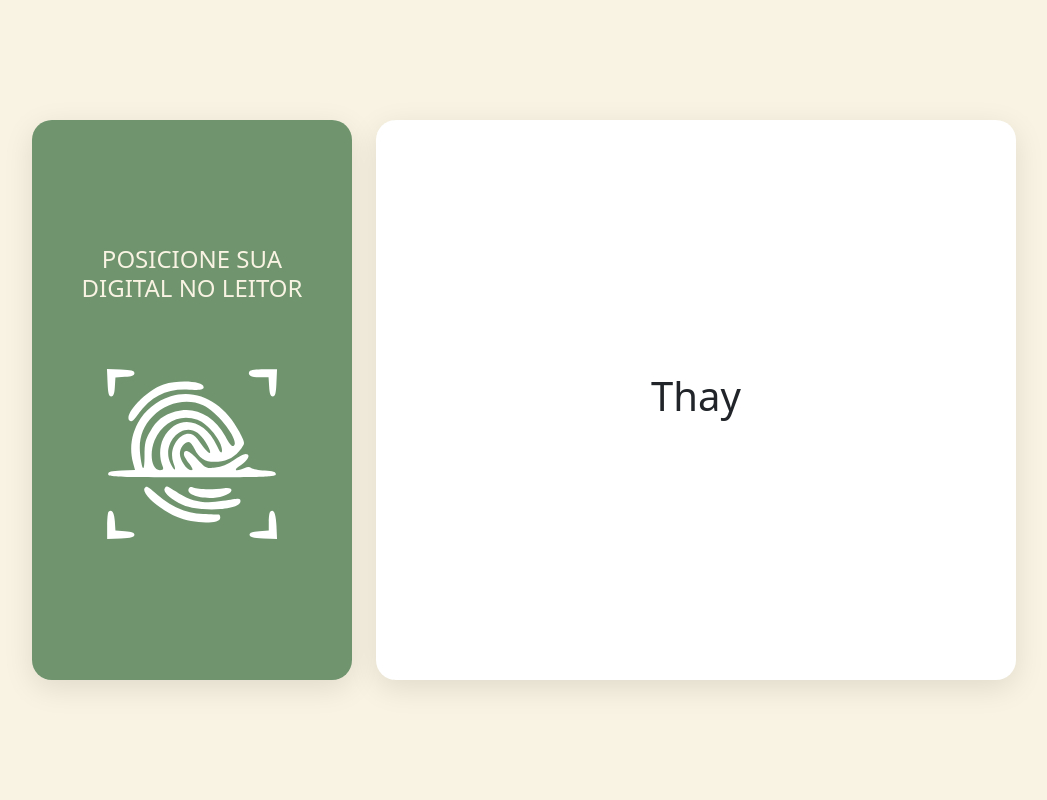
After one commit to Thaynix/makerpass, a Django app: template makerpass/templates/registrar_ponto.html in a window 1280 px wide. The commit adds this page. Shown: the whole page, without its empty margins (116-1163 px from the left). Run offline with Django 4.2, Linux system fonts and the light colour scheme; the template is opened without the code that fills it, so the values that code supplies are empty.

Commit message:
feat: adiciona estilo a pagina registrar ponto

```diff
--- /dev/null
+++ b/makerpass/templates/registrar_ponto.html
@@ -0,0 +1,26 @@
+{% extends "base.html" %}
+{% load static %}
+
+{% block title %}Registro de Ponto - CNAT Maker{% endblock %}
+
+{% block content %}
+<div class="container min-vh-100 d-flex justify-content-center align-items-center gap-5">
+    <div class="row">
+
+        <div class="col">
+            <div class="card p-4 text-center div1">
+                <h1 class="text-pre-bio">Posicione sua digital no leitor</h1>
+                <img class="img-dedao" src="{% static 'img/colocar-dedo.svg' %}" alt="">
+            </div>
+        </div>
+
+
+        <div class="col">
+            <div class="card p-4 text-center div2">
+                <img src="" alt="">
+                <h1>Thay</h1>
+            </div>
+        </div>
+    </div>
+</div>
+{% endblock %}
--- a/static/css/styles.css
+++ b/static/css/styles.css
@@ -4,38 +4,65 @@
     box-sizing: border-box;
 }
 
-body {
-    font-family: 'Inter', sans-serif;
-
-    .bg-brand-green {
-        background-color: #2A663A;
+:root {
+    --body-color: #F8F3E2;
+    --details-color: #6F946E;
+    --icons-details: #FFFFFF;
 }
 
-    .text-brand-green {
-        color: #2A663A;
+body {
+    background-color: var(--body-color);
 }
 
-    .bg-action-green {
-        background-color: #77C980;
+.card {
+    border-radius: 20px;
+    box-shadow: 0 8px 30px rgba(0,0,0,0.1);
+    height: 70vh;
+    display: flex;
+    justify-content: center;
+    align-items: center;
+    border: none;
 }
 
-    .bg-action-green:hover {
-        background-color: #6ab471;
+.div1 {
+    background-color: var(--details-color);
+    width: 20rem;
 }
 
-    .text-brand-dark-gray {
-        color: #2D2D2D;
+.div2 {
+    width: 40rem;
 }
 
-    .text-brand-medium-gray {
-        color: #5E5E5E;
+.img-user-bio {
+    width: 100px;
+    height: 100px;
+    border-radius: 100%;
 }
 
-    .border-brand-green {
-        border-color: #2A663A;
+.img-dedao {
+    width: 202px;
+    height: 202px;
 }
 
-    .focus\:border-brand-green:focus {
-        border-color: #2A663A;
+.text-pre-bio {
+    margin-bottom: 50px;
+    text-transform: uppercase;
+    color: var(--body-color);
+    font-size: 24px;
 }
+
+/* .card-biometria {
+    background-color: var(--details-color);
+    width: 20rem;
+    height: 80vh;
+    border-radius: 50px;
+    margin-top: 50px;
 }
+
+.card-form-matricula {
+    background-color: var(--details-color);
+    width: 30rem;
+    height: 80vh;
+    border-radius: 50px;
+    margin-top: 50px;
+} */
```
Also changed, not shown: static/js/main.js (added, +32 -0 lines), static/img/CNAT Maker.png (renamed from static/images/CNAT Maker.png), static/img/cnatlogo.jpg (renamed from static/images/cnatlogo.jpg), static/img/cnatmaker_logo.png (renamed from static/images/cnatmaker_logo.png), static/img/colocar-dedo.svg (added), static/img/teste_logo.png (renamed from static/images/teste_logo.png). Lines whose indentation alone changed are shown as unchanged.
